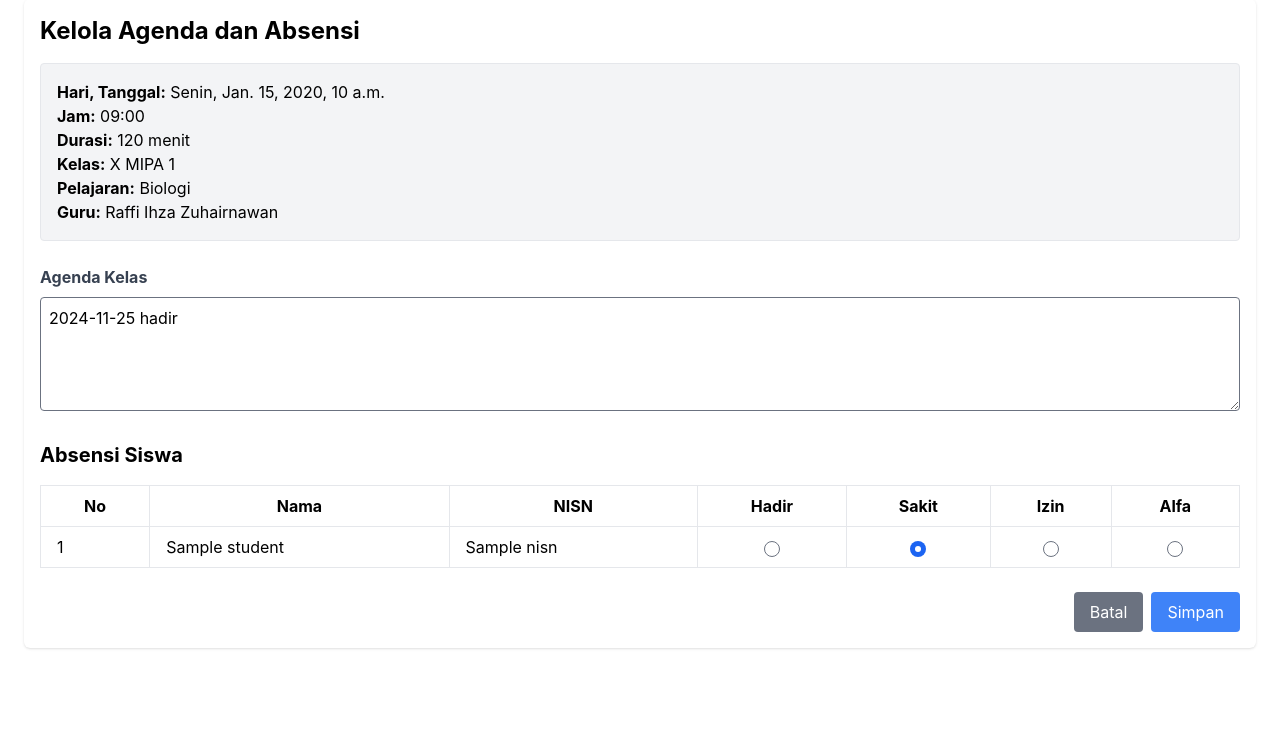
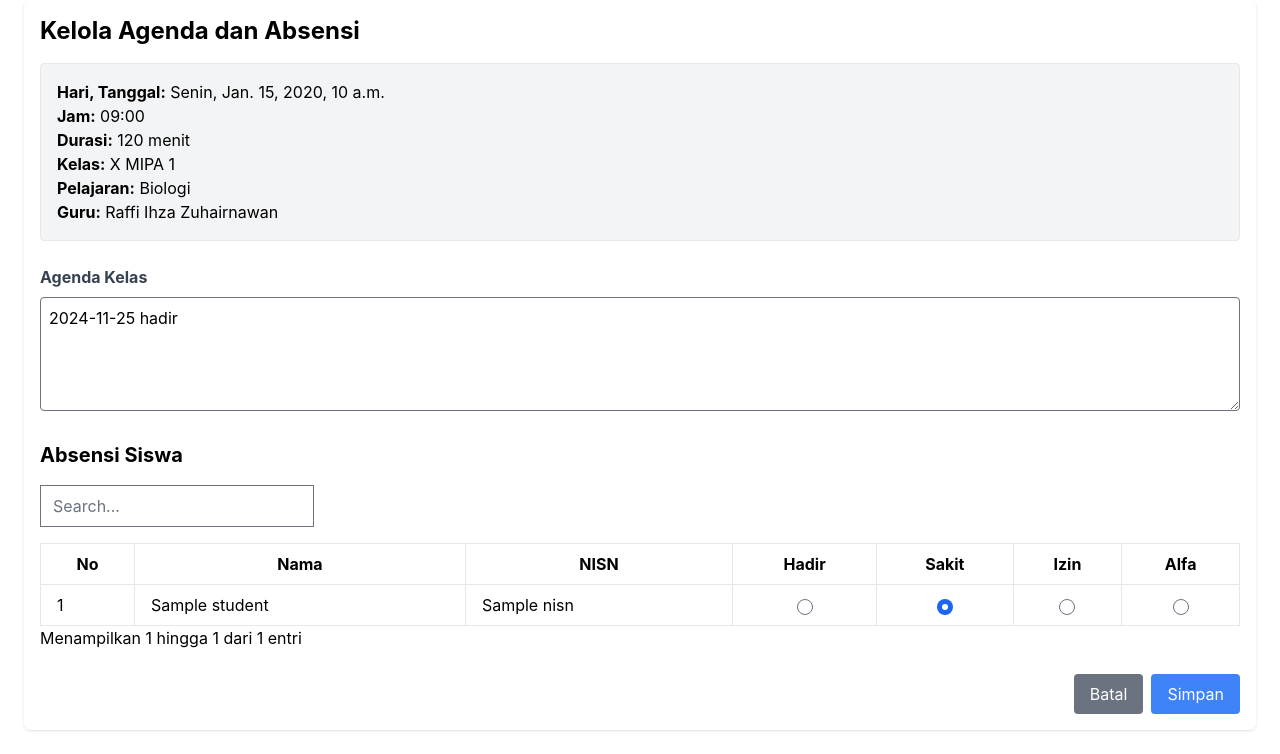
Before and after one commit to raffiihza/aplikasi-absensi-sma-capstone, a Django app: template webabsensi/templates/absensi_siswa/kelola_absensi.html in a window 1280 px wide. Shown: the part 73-827 px from the top of the page. Before the commit the page ends 722 px from the top, so only its background shows below. Run offline with Django 5.2, Linux system fonts and the light colour scheme; data comes from the database, SQL or seed files in the repository; tables that the repository leaves empty hold one stand-in row (values such as "Sample post"); the template is opened without the code that fills it: values that come from a table or form of the project are taken from there, most other values are stand-ins (such as "Sample title", 1, 10 or a date in 2020); some libraries are stand-ins or nearby versions.

Commit message:
Fix bug absensi siswa

```diff
--- a/webabsensi/templates/absensi_siswa/kelola_absensi.html
+++ b/webabsensi/templates/absensi_siswa/kelola_absensi.html
@@ -1,4 +1,8 @@
 {% extends 'base.html' %} {% block content %}
+
+<script src="https://cdn.datatables.net/2.1.8/js/dataTables.js"></script>
+<script src="https://cdn.datatables.net/2.1.8/js/dataTables.tailwindcss.js"></script>
+
 <div class="">
   <h1 class="text-2xl font-bold mb-4">Kelola Agenda dan Absensi</h1>
 
@@ -133,8 +137,12 @@
 <script>
   $(document).ready(function () {
     $("#attendance-table").DataTable({
+      paging: false,
+      sortable: false,
+      dom: '<"flex justify-between items-center mb-4"lf>tip',
       language: {
-        search: "Cari:",
+        search: "", // Menghapus label "Cari:"
+        searchPlaceholder: "Search...", // Menambahkan placeholder ke input
         lengthMenu: "Tampilkan _MENU_ entri",
         info: "Menampilkan _START_ hingga _END_ dari _TOTAL_ entri",
         infoEmpty: "Tidak ada data yang tersedia",
--- a/webabsensi/templates/base.html
+++ b/webabsensi/templates/base.html
@@ -52,6 +52,12 @@
 
     <script>
       $(document).ready(function () {
+        const currentUrl = window.location.pathname;
+
+        // Check if the current URL matches the pattern
+        const urlPattern = /^\/absensi_siswa\/[^/]+\/[^/]+\/$/;
+        if (!urlPattern.test(currentUrl)) {
+          // Initialize DataTable only if the URL does not match the pattern
           const dataTable = new simpleDatatables.DataTable("table", {
             searchable: true,
             sortable: false,
@@ -59,7 +65,7 @@
             perPage: 10, // set the number of rows per page
             perPageSelect: [5, 10, 20, 50], // set the number of rows per page options
             firstLast: true, // enable or disable the first and last buttons
-          nextPrev: true, // enable or disable the next and previous buttons,
+            nextPrev: true, // enable or disable the next and previous buttons
             template: (options, dom) => `<div class='${options.classes.top}'>
                       ${
                         options.paging && options.perPageSelect
@@ -98,8 +104,10 @@
                       <nav class='${options.classes.pagination}'></nav>
                   </div>`,
           });
+        }
       });
     </script>
 
+
   </body>
 </html>
```
Lines whose indentation alone changed are shown as unchanged.
